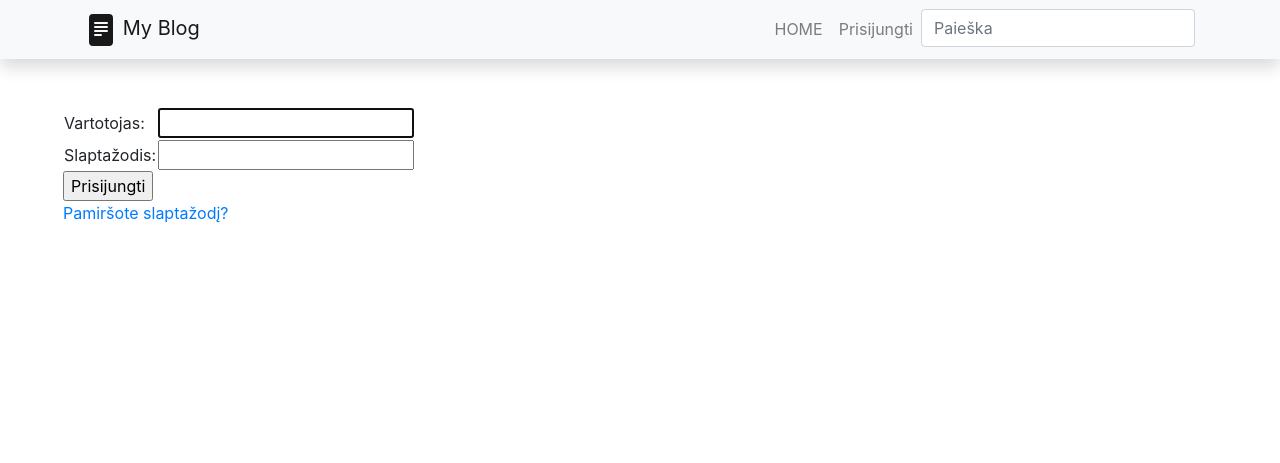
After one commit to DonatasNoreika/myblog_20250620, a Django app: page /accounts/login/ in a window 1280 px wide. The commit adds this page. Shown: the top 463 px of the page. Run offline with Django 5.2, Linux system fonts and the light colour scheme; some libraries are stand-ins or nearby versions.

Commit message:
+Pridėtas login/logout

```diff
--- a/mysite/myblog/templates/base.html
+++ b/mysite/myblog/templates/base.html
@@ -28,6 +28,23 @@
             <li class="nav-item">
               <a class="nav-link" href="{% url 'posts' %}">HOME</a>
             </li>
+          {% if user.is_authenticated %}
+            <li class="nav-item"><a class="nav-link" href="#">
+              <svg class="bi bi-person" width="1.5em" height="1.5em" viewBox="0 0 16 16" fill="currentColor" xmlns="http://www.w3.org/2000/svg">
+                <path fill-rule="evenodd" d="M13 14s1 0 1-1-1-4-6-4-6 3-6 4 1 1 1 1h10zm-9.995-.944v-.002.002zM3.022 13h9.956a.274.274 0 00.014-.002l.008-.002c-.001-.246-.154-.986-.832-1.664C11.516 10.68 10.289 10 8 10c-2.29 0-3.516.68-4.168 1.332-.678.678-.83 1.418-.832 1.664a1.05 1.05 0 00.022.004zm9.974.056v-.002.002zM8 7a2 2 0 100-4 2 2 0 000 4zm3-2a3 3 0 11-6 0 3 3 0 016 0z" clip-rule="evenodd"/>
+              </svg>
+            {{ user.get_username }}</a></li>
+            <li class="nav-item">
+                <form method="post" action="{% url 'logout' %}">
+                    {% csrf_token %}
+                    <div class="nav-item">
+                    <button class="nav-link btn mx-2" type="submit">Atsijungti</button>
+                    </div>
+                </form>
+            </li>
+          {% else %}
+            <li class="nav-item"><a class="nav-link" href="{% url 'login'%}">Prisijungti</a></li>
+          {% endif %}
             <li>
                 <form action="{% url 'search' %}" method="get" class="form-inline my-2 my-md-0">
                 <input name="query" class="form-control" type="text" placeholder="Paieška">
--- /dev/null
+++ b/mysite/myblog/templates/registration/login.html
@@ -0,0 +1,35 @@
+{% extends "base.html" %}
+
+{% block "title" %}Prisijungimas{% endblock %}
+
+{% block "content" %}
+
+  {% if form.errors %}
+    <p>Prisijungimo klaida, bandykite dar kartą!</p>
+  {% endif %}
+
+  {% if next %}
+    {% if user.is_authenticated %}
+      <p>Neturite prieigos prie šios informacijos. Turite prisijungti.</p>
+    {% endif %}
+  {% endif %}
+
+  <form method="post" action="{% url 'login' %}">
+    {% csrf_token %}
+    <table>
+      <tr>
+        <td>Vartotojas: </td>
+        <td>{{ form.username }}</td>
+      </tr>
+      <tr>
+        <td>Slaptažodis: </td>
+        <td>{{ form.password }}</td>
+      </tr>
+    </table>
+    <input type="submit" value="Prisijungti" />
+    <input type="hidden" name="next" value="{{ next }}" />
+  </form>
+
+  <p><a href="{% url 'password_reset' %}">Pamiršote slaptažodį?</a></p>
+
+{% endblock %}
--- a/mysite/mysite/settings.py
+++ b/mysite/mysite/settings.py
@@ -123,3 +123,6 @@ STATIC_URL = 'static/'
 # https://docs.djangoproject.com/en/5.2/ref/settings/#default-auto-field
 
 DEFAULT_AUTO_FIELD = 'django.db.models.BigAutoField'
+
+LOGIN_REDIRECT_URL = '/'
+LOGOUT_REDIRECT_URL = '/'
--- a/mysite/mysite/urls.py
+++ b/mysite/mysite/urls.py
@@ -21,3 +21,7 @@ urlpatterns = [
     path('admin/', admin.site.urls),
     path('', include('myblog.urls')),
 ]
+
+urlpatterns += [
+    path('accounts/', include('django.contrib.auth.urls')),
+]
```
